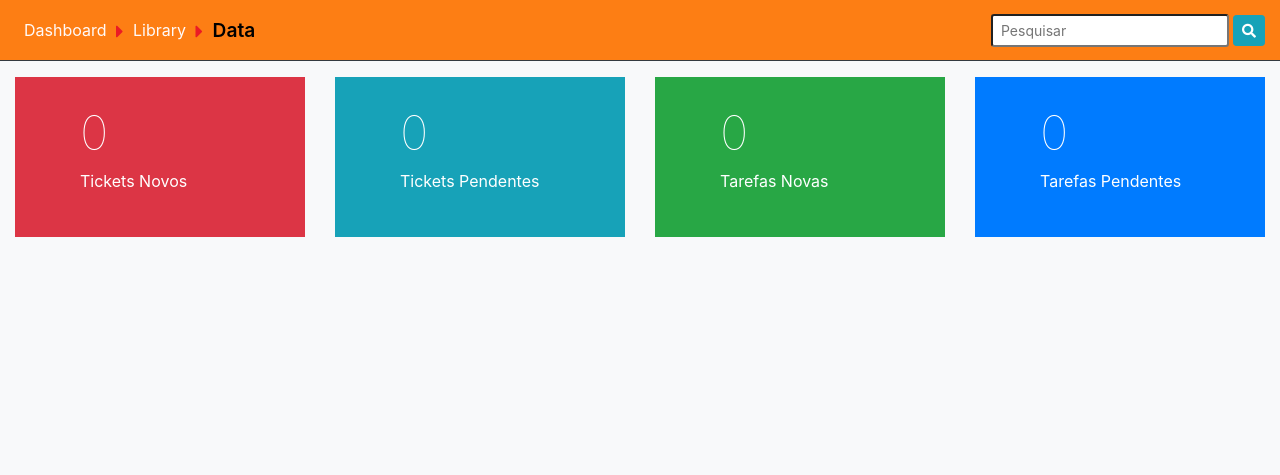
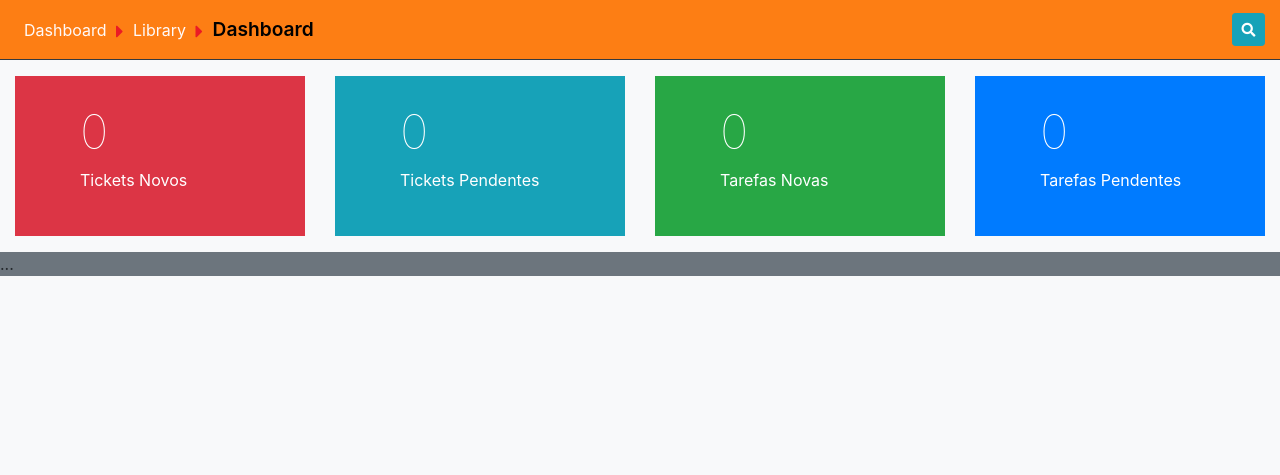
Before and after one commit to ewertonlucena/upticket, a PHP site: page /upticket/ in a window 1280 px wide. Shown: the part 60-535 px from the top of the page. Run offline with PHP 8.4, Linux system fonts and the light colour scheme; a user stored in the database is signed in; data comes from the database, SQL or seed files in the repository.

Commit message:
Atualização Template

```diff
--- a/assets/css/style.css
+++ b/assets/css/style.css
@@ -45,6 +45,34 @@
     margin: 0;
     border: 1px solid black;
     border-radius: 0.25rem;
+}
+#SearchArea {
+    position: absolute;
+    right: 3rem;
+    z-index: 1030;
+}
+.open-form {
+    height: 33px;
+    width: 33px;
+}
+
+.btn-search-close {
+    color: white;
+    background-color: #fd7e14;
+    border: 1px solid #fd7e14;
+}
+.btn-search-close:hover {
+    color: black;
+    background-color: #fd7e14;
+    border: 1px solid #fd7e14;
+}
+
+.collapsing.width {
+    position: absolute;
+    height: auto;
+    width: 0;
+    overflow: hidden;
+    transition: width 0.35s ease;
 }
 
 .dropdown-item-menu-center {
--- a/assets/js/script.js
+++ b/assets/js/script.js
@@ -1,6 +1,11 @@
 $(window).on('load', function () {
     $('#modal1').modal('show');
 });
+
+$(".open-form").click(function(){
+    $(this).toggleClass('btn-search btn-search-close')
+    $(this).find('span').toggleClass('fa-search fa-times');
+  });
 
 $(document).ready(function () {
     $(document).on('click', function (e) {
--- a/config.php
+++ b/config.php
@@ -9,13 +9,13 @@ if (ENVIRONMENT == 'development') {
     $config['dbname'] = 'helpdesk';
     $config['host'] = 'localhost';
     $config['dbuser'] = 'root';
-    $config['dbpass'] = 'root';
+    $config['dbpass'] = '';
 } else {
     define('BASE_URL', 'http://meusite.com.br/');
     $config['dbname'] = 'helpdesk';
     $config['host'] = 'localhost';
     $config['dbuser'] = 'root';
-    $config['dbpass'] = 'root';
+    $config['dbpass'] = '';
 }
 global $db;
 try {
--- a/views/home.php
+++ b/views/home.php
@@ -49,4 +49,7 @@
             </div>
         </div>
     </div>
+    <div class="row bg-secondary" >
+        ...
+    </div>
 </div>
--- a/views/template.php
+++ b/views/template.php
@@ -69,6 +69,7 @@
                                 </div>
                                 <div class="collapse staff-menu" id="staffMenu" aria-labelledby="staffMenu">
                                     <a class="dropdown-item fa-sm" href="#"><span class="fa fa-edit fa-sm pr-1"></span>Detalhes da conta</a>
+                                    <a class="dropdown-item fa-sm" href="#"><span class="fa fa-exclamation-triangle fa-sm pr-1"></span>Notificações</a>
                                     <a class="dropdown-item fa-sm" href="#"><span class="fa fa-cog fa-sm pr-1"></span>Configurações</a>
                                     <a class="dropdown-item fa-sm" href="#"><span class="fa fa-sign-out fa-sm pr-1"></span>Sair</a>
                                 </div>
@@ -99,10 +100,11 @@
                     </ul>
                 </div>
             </div>
-            <div class="row border-bottom border-dark ">
-                <div class="col breadcrumb-search d-md-flex align-items-center">
+            <div class="row border-bottom border-dark breadcrumb-search ">
+
+                    <div class="col d-flex align-items-center justify-content-between">
                         <nav aria-label="breadcrumb">
-                        <ol class="breadcrumb m-0 m-md-0 mt-2 p-0 pl-1">
+                            <ol class="breadcrumb m-0 p-0 pl-1">
                                 <li class="breadcrumb-item d-sm-inline-block  " style="padding-left: 0px;">
                                     <a class="btn btn-link px-1 active" href="#">Dashboard</a>
                                 </li>
@@ -110,16 +112,26 @@
                                     <a class="btn btn-link px-1" href="#">Library</a>
                                 </li>
                                 <li class="breadcrumb-item active" aria-current="page" style="padding-left: 0px;">
-                                <a class="btn btn-link px-1 " href="#">Data</a>
+                                    <a class="btn btn-link px-1 " href="#">Dashboard</a>
                                 </li>
                             </ol>
                         </nav>
+                            <form method="POST" class="search-form form-inline justify-content-end" role="form" style="width: 200px;">
+                                <div class="form-group m-0 collapse width" id="SearchArea" aria-labelledby="SearchArea">
+                                    <div class="d-flex d-inline-block">
+                                        <input type="text" class="form-control-sm mr-1 " name="fastSearch" placeholder="Pesquisar"/>
+                                        <button type="submit" class="btn btn-sm btn-info">
+                                            <span class="fas fa-search"></span>
+                                        </button>
                                     </div>
-                <div class="col-7 breadcrumb-search d-flex align-items-center justify-content-end m-0">
-                    <form method="POST" class="form-inline" role="form">
-                        <input type="text" class="form-control-sm search-input mr-1" name="fastSearch" placeholder="Pesquisar"/>
-                        <button type="submit" class="btn btn-sm btn-info"><span class="fas fa-search"></span></button>
+                                </div>
+                                <div class="btn btn-sm btn-info p-0 m-0 d-flex align-items-center justify-content-center open-form" data-toggle="collapse" data-target="#SearchArea"  aria-haspopup="true" aria-expanded="false">
+                                    <span class="fas fa-search"></span>
+                                </div>
                             </form>
+
+
+
                 </div>
             </div>
             <div class="row bg-light main-content">
```
Lines whose indentation alone changed are shown as unchanged.
